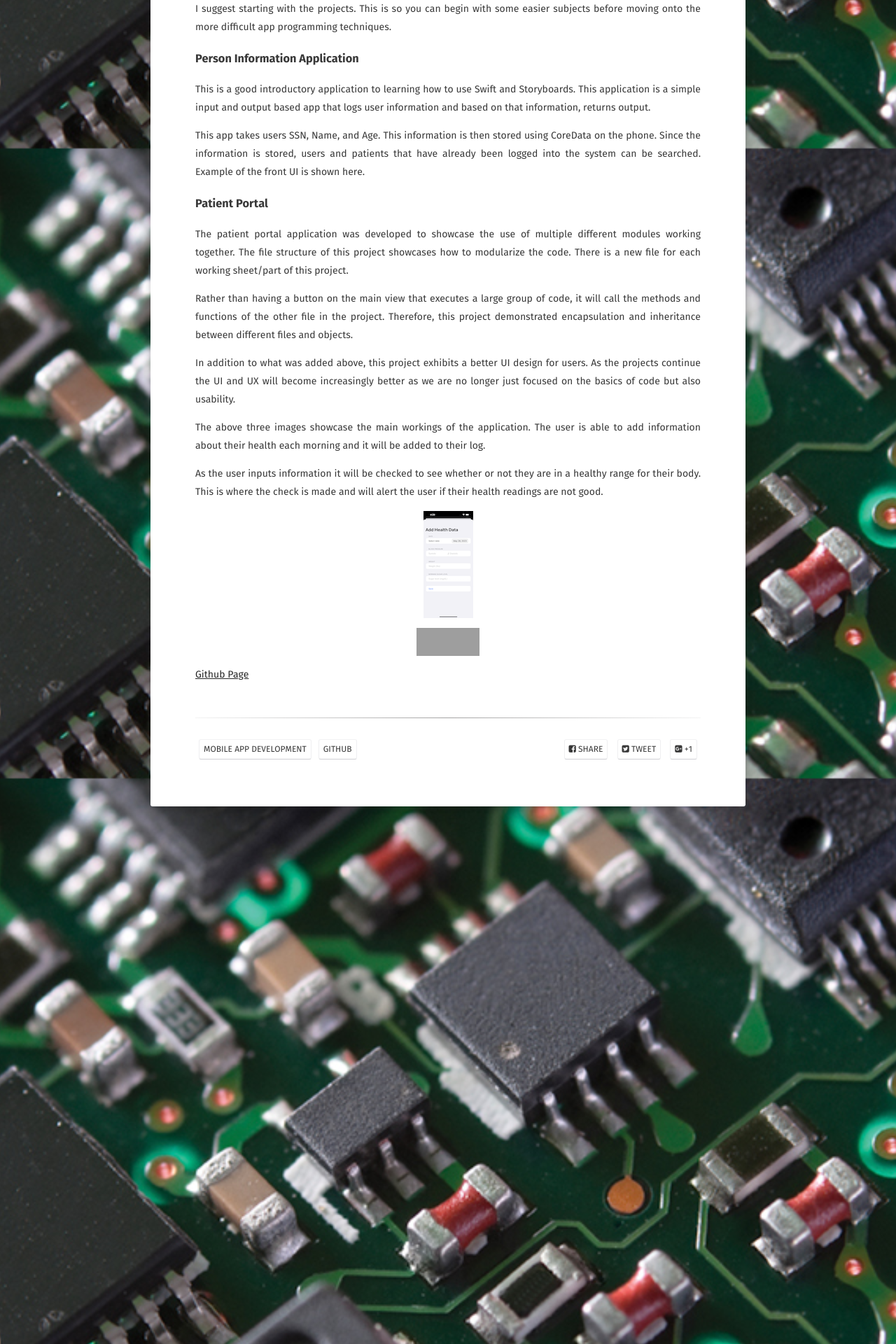
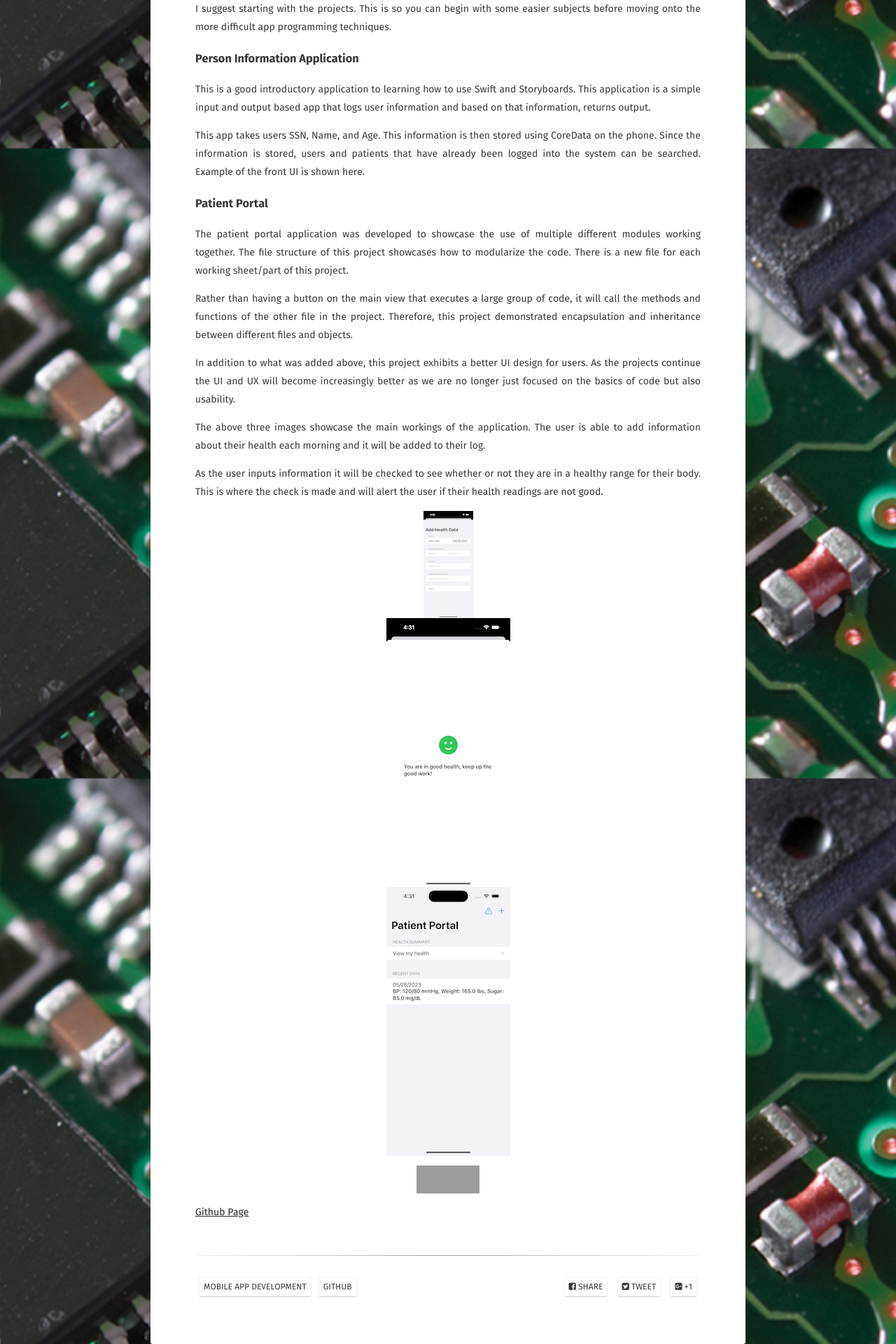
Before and after one commit to Markay12/MarkInfo-Projects, a Jekyll site: the page built from _posts/2023-01-24-swiftprogramming.md, in a window 1280 px wide. Shown: the part 1588-3508 px from the top of the page at 70% size. Built offline with Jekyll 4.4.1, drawn with Linux system fonts in a browser that asks for light colours; some web fonts are replaced; grey boxes are pictures that could not be loaded.

Commit message:
Update image sizes final

```diff
--- a/_posts/2023-01-24-swiftprogramming.md
+++ b/_posts/2023-01-24-swiftprogramming.md
@@ -13,12 +13,6 @@
 
 [Github Page](github.com/Markay12/SwiftProgramming-Introduction)
 
-<style>
-  .resized-image {
-    max-width: 400px;
-    height: auto;
-  }
-</style>
 
 # Swift Language
 
@@ -76,6 +70,8 @@
 As the user inputs information it will be checked to see whether or not they are in a healthy range for their body. This is where the check is made and will alert the user if their health readings are not good.
 
 ![Add Health Data Patient Portal Image](../assets/img/swift_apps/PatientPortal_AddHealth.png)
+![Check Health Data Patient Portal Image](../assets/img/swift_apps/PatientPortal_CheckHealth.png)
+![Main Patient Portal UI Design](../assets/img/swift_apps/PatientPortal_MainView.png)
 
 ![Github Commits](https://img.shields.io/github/last-commit/Markay12/SwiftProgramming-Introduction?color=orange&label=Last%20Commit&style=plastic)
 ![Github Contributors](https://img.shields.io/github/contributors/Markay12/SwiftProgramming-Introduction?label=Contributors)
```
Also changed, not shown: assets/img/swift_apps/PatientPortal_CheckHealth.png, assets/img/swift_apps/PatientPortal_MainView.png, assets/img/swift_apps/patientInfoScreenshot.png.
